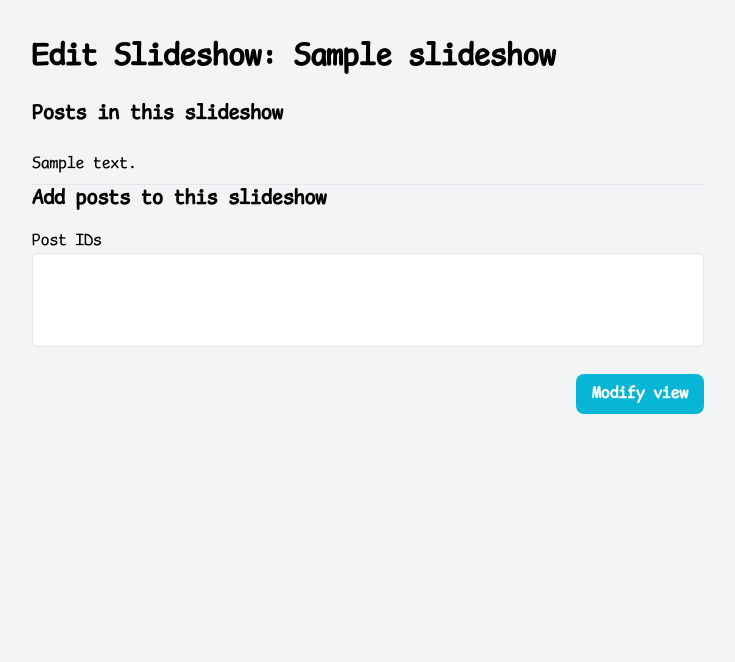
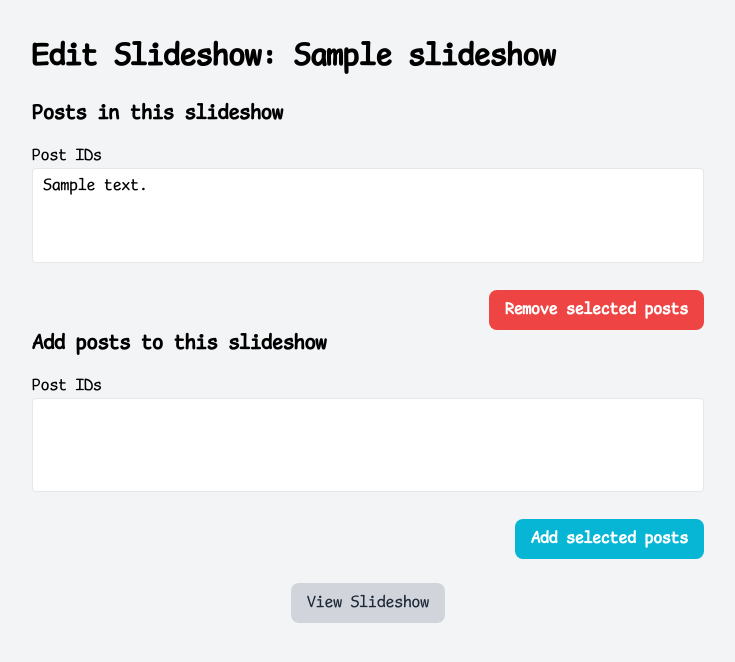
Before and after one commit to cthit/IT-mannen, a Flask app: page /edit_slideshow/1 in a window 1280 px wide. Shown: the top 662 px of the page, without its empty margins (272-1007 px from the left). Run offline with Flask 3, Linux system fonts and the light colour scheme; a database or web service that is not in the repository returns one stand-in record (values such as "Sample title"); lists and menus that the app fills with data are empty; some libraries are stand-ins or nearby versions.

Commit message:
added a remove button(fully functional) and a view slideshow button

```diff
--- a/src/blueprints/edit_slideshow.py
+++ b/src/blueprints/edit_slideshow.py
@@ -9,20 +9,27 @@ _edit_slideshow = Blueprint("edit_slideshow", __name__, template_folder="templat
 
 @_edit_slideshow.route("/edit_slideshow/<int:slideshow_id>", methods=["GET", "POST"])
 def index(slideshow_id: int):
-    form = edit_slideshow_form()
+    #create forms
+    add_form = edit_slideshow_form()
+    remove_form = edit_slideshow_form()
+
     slideshow = get_slideshow(slideshow_id)
     slideshow_name = slideshow.name
+
     nonExpired_posts = get_all_nonExpired_post()
     current_posts = get_content_from_inSlideshow(slideshow_id)
     current_posts_ids = [post.id for post in current_posts]
 
     # Update choices for the SelectMultipleField to exclude already added posts
     newchoices = [(post.id, post.description) for post in nonExpired_posts if post.id not in current_posts_ids]
-    form.post_ids.choices = newchoices
+    add_form.post_ids.choices = newchoices
 
-    if form.validate_on_submit():
+    # Choices for removing posts are the currently added posts
+    remove_form.post_ids.choices = [(post.id, post.description) for post in current_posts]
 
-        new_posts = form.post_ids.data
+    if add_form.validate_on_submit():
+
+        new_posts = add_form.post_ids.data
 
         # Add and remove posts accordingly
         for post_id in new_posts:
@@ -31,12 +38,22 @@ def index(slideshow_id: int):
 
         return redirect(request.url)
 
-    current_posts = get_content_from_inSlideshow(slideshow_id)
+    if remove_form.validate_on_submit():
+        removed_posts = remove_form.post_ids.data
+
+        for post_id in removed_posts:
+            if post_id in current_posts_ids:
+                remove_post_from_inSlideshow(slideshow_id, post_id)
+
+        return redirect(request.url)
+
 
     return render_template(
         "edit_slideshow.html",
-        form=form,
+        add_form=add_form,
+        remove_form=remove_form,
         slideshow_name=slideshow_name,
+        slideshow_id=slideshow_id,
         current_posts=current_posts,
     )
 
--- a/src/templates/edit_slideshow.html
+++ b/src/templates/edit_slideshow.html
@@ -16,27 +16,36 @@
         </h1>
 
             <h2 class="text-xl font-semibold mb-4">Posts in this slideshow</h2>
-            <ul>
-            {% for post in current_posts %}
-                <li class="flex items-center justify-between py-2 border-b">
-                <span>{{ post.description }}</span>
-                </li>
-            {% else %}
-                <li class="text-gray-500">No posts in this slideshow.</li>
-            {% endfor %}
-            </ul>
+            <form method="POST">
+                {{ remove_form.hidden_tag() }}
+                <p>{{ remove_form.post_ids.label}}<br>
+                {{ remove_form.post_ids(class="w-full border rounded p-2", multiple=True)
+                    }}
+                </p>
+                <div class="mt-6 flex justify-end" Remove post button>
+                  {{ remove_form.submit(class="px-4 py-2 bg-red-500 text-white font-semibold rounded-lg hover:bg-red-600", value="Remove selected posts") }}
+                </div>
+            </form>
 
-                <h2 class="text-xl font-semibold mb-4">Add posts to this slideshow</h2>
-                <form method="POST">
-                    {{ form.hidden_tag() }}
-                    <p>{{ form.post_ids.label}}<br>
-                    {{ form.post_ids(class="w-full border rounded p-2", multiple=True) }}
-                    </p>
+            <h2 class="text-xl font-semibold mb-4">Add posts to this slideshow</h2>
+            <form method="POST">
+                {{ add_form.hidden_tag() }}
+                <p>{{ add_form.post_ids.label}}<br>
+                {{ add_form.post_ids(class="w-full border rounded p-2", multiple=True) }}
+                </p>
 
-            <div class="mt-6 flex justify-end">
-              {{ form.submit(class="px-4 py-2 bg-cyan-500 text-white font-semibold rounded-lg hover:bg-cyan-600") }}
+            <div class="mt-6 flex justify-end" Add post button>
+              {{ add_form.submit(class="px-4 py-2 bg-cyan-500 text-white font-semibold rounded-lg hover:bg-cyan-600", value="Add selected posts") }}
             </div>
             </form>
+
+            <div class="mt-6 flex justify-center">
+                <a href="{{ url_for('view.slideshow_stream', slideshow_id=slideshow_id) }}"
+                    class="px-4 py-2 bg-gray-300 text-gray-800 font-medium rounded-lg hover:bg-gray-400 transition">
+                    View Slideshow
+                </a>
+
+            </div>
         </div>
 
         <!-- Flash messages fixed at bottom -->
```
